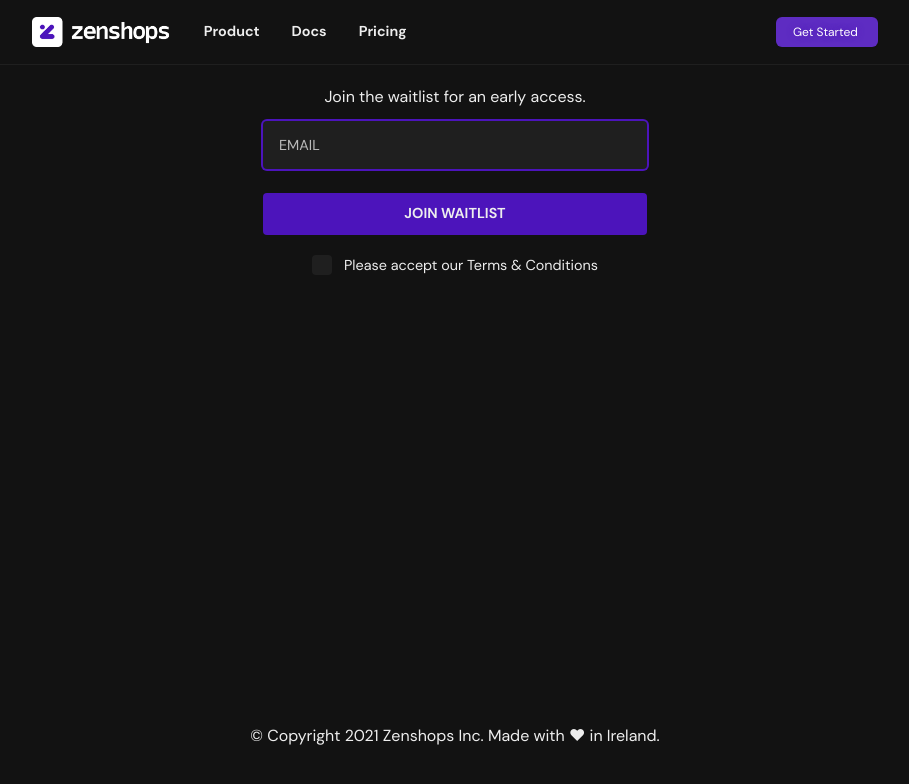
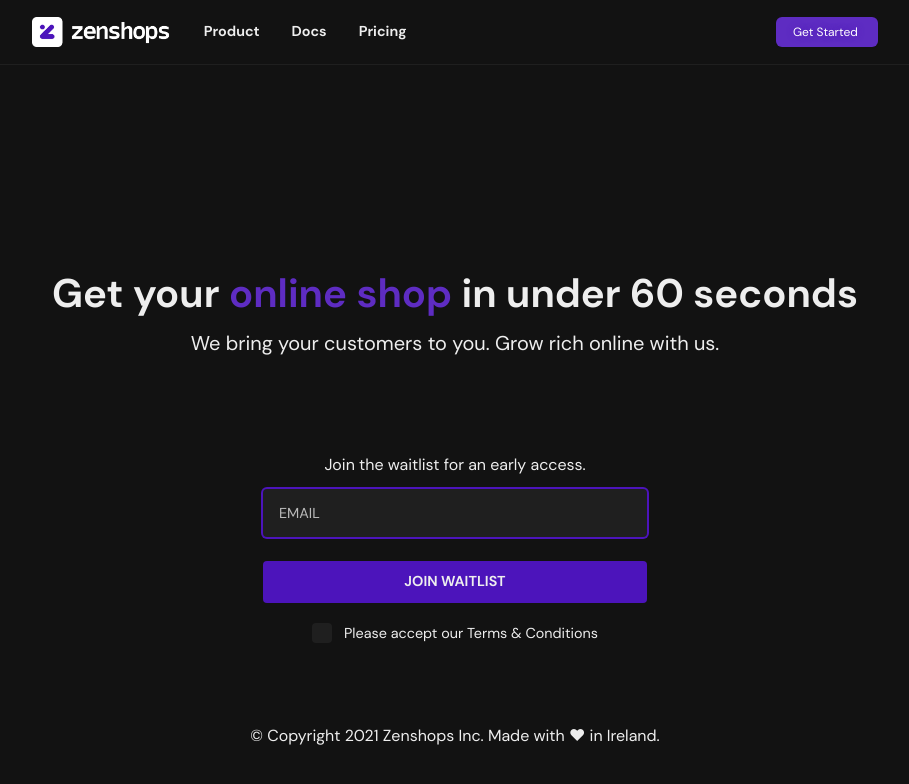
Before and after one commit to Zenshops/website, a Next.js app: page / in a window 1280 px wide. Shown: the top 784 px of the page, without its empty margins (185-1094 px from the left). Built offline with nearby package versions, Linux system fonts and the light colour scheme; what @tailwindcss/typography, tailwindcss-filters would draw is missing.

Commit message:
fixed footer

```diff
--- a/src/components/Layout/Default.tsx
+++ b/src/components/Layout/Default.tsx
@@ -34,7 +34,7 @@ const DefaultLayout = (props: DefaultLayoutProps) => {
         <>
             <div className="flex flex-col w-screen h-screen sm:select-none">
                 <Header darkMode={darkMode} updateTheme={updateTheme} />
-                <div className="max-h-full max-w-full flex justify-center items-center -mt-40 bg-gray-900 dark:bg-gray-900 sm:mx-10">
+                <div className="h-full max-w-full flex justify-center items-center -mt-40 bg-gray-900 dark:bg-gray-900 sm:mx-10">
                     <main>{children}</main>
                 </div>
                 <Footer />
```
